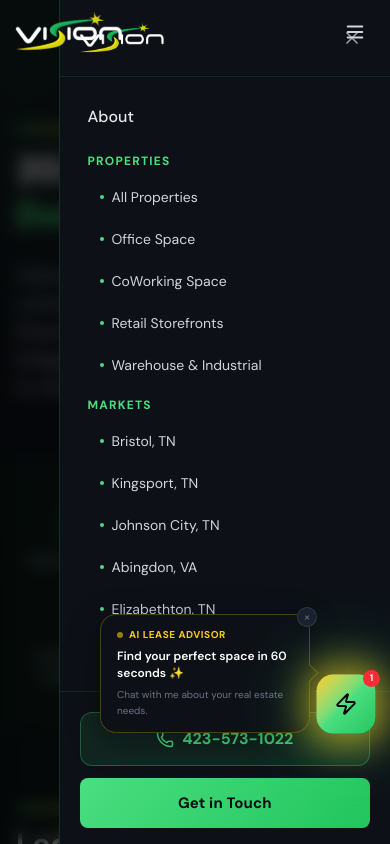
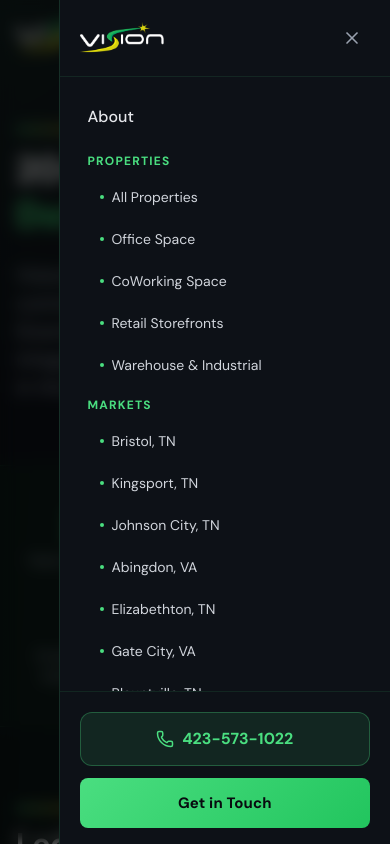
Before and after one commit to wireddigitalus-stack/vision, a Next.js app: page /about in a window 390 px wide. Both pictures are taken after a click on the button 355 px from the left and 32 px from the top of the page. Shown: the top 844 px of the page. Built offline with nearby package versions, Linux system fonts and the light colour scheme.

Commit message:
fix: mobile nav overlay z-[60] covers header — single X, no hamburger overlap

```diff
--- a/src/components/Navigation.tsx
+++ b/src/components/Navigation.tsx
@@ -157,14 +157,12 @@ export default function Navigation() {
               </Link>
             </div>
 
-            {/* Mobile Menu Toggle — hidden when drawer open (drawer has its own X) */}
+            {/* Mobile Menu Toggle */}
             <button
               onClick={() => setIsOpen(!isOpen)}
               id="mobile-menu-toggle"
-              aria-label="Toggle mobile menu"
-              className={`lg:hidden p-2 rounded-lg text-gray-300 hover:text-white hover:bg-white/5 transition-all duration-200 ${
-                isOpen ? "opacity-0 pointer-events-none" : "opacity-100"
-              }`}
+              aria-label="Open mobile menu"
+              className="lg:hidden p-2 rounded-lg text-gray-300 hover:text-white hover:bg-white/5 transition-colors"
             >
               <Menu size={22} />
             </button>
@@ -172,9 +170,9 @@ export default function Navigation() {
         </div>
       </header>
 
-      {/* Mobile Menu Overlay */}
+      {/* Mobile Menu Overlay — z-[60] sits above header (z-50) so only drawer X is visible */}
       <div
-        className={`fixed inset-0 z-40 lg:hidden transition-all duration-300 ${
+        className={`fixed inset-0 z-[60] lg:hidden transition-all duration-300 ${
           isOpen ? "opacity-100 pointer-events-auto" : "opacity-0 pointer-events-none"
         }`}
       >
```
